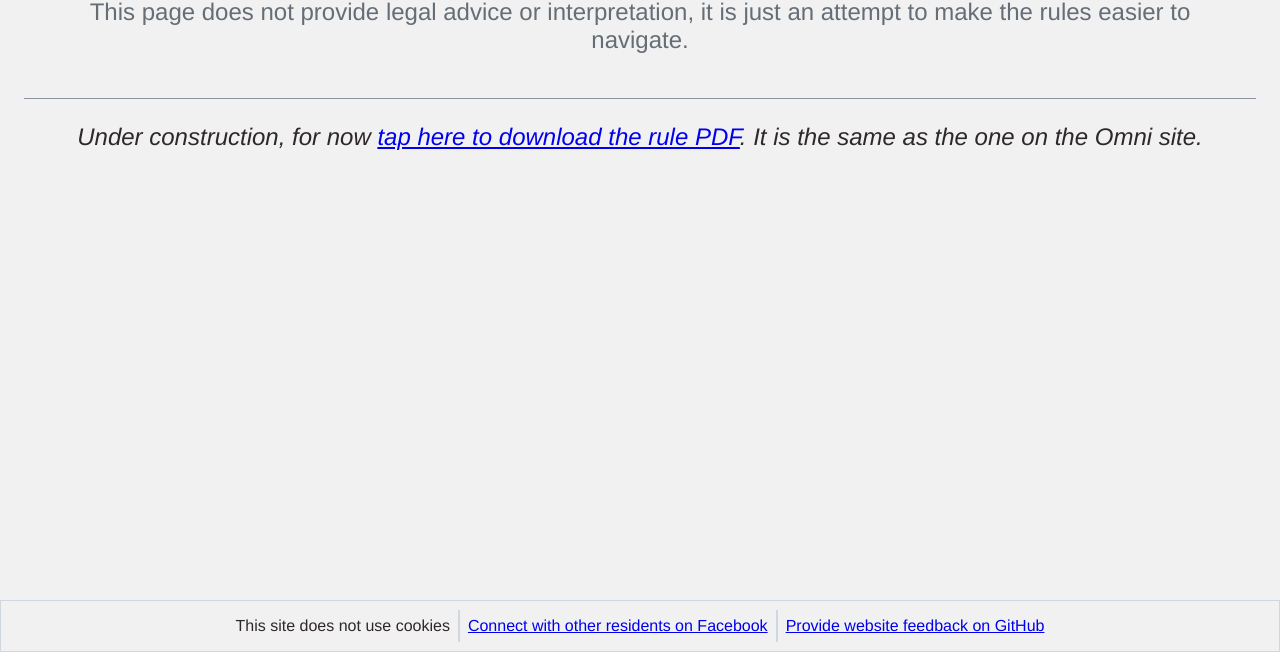
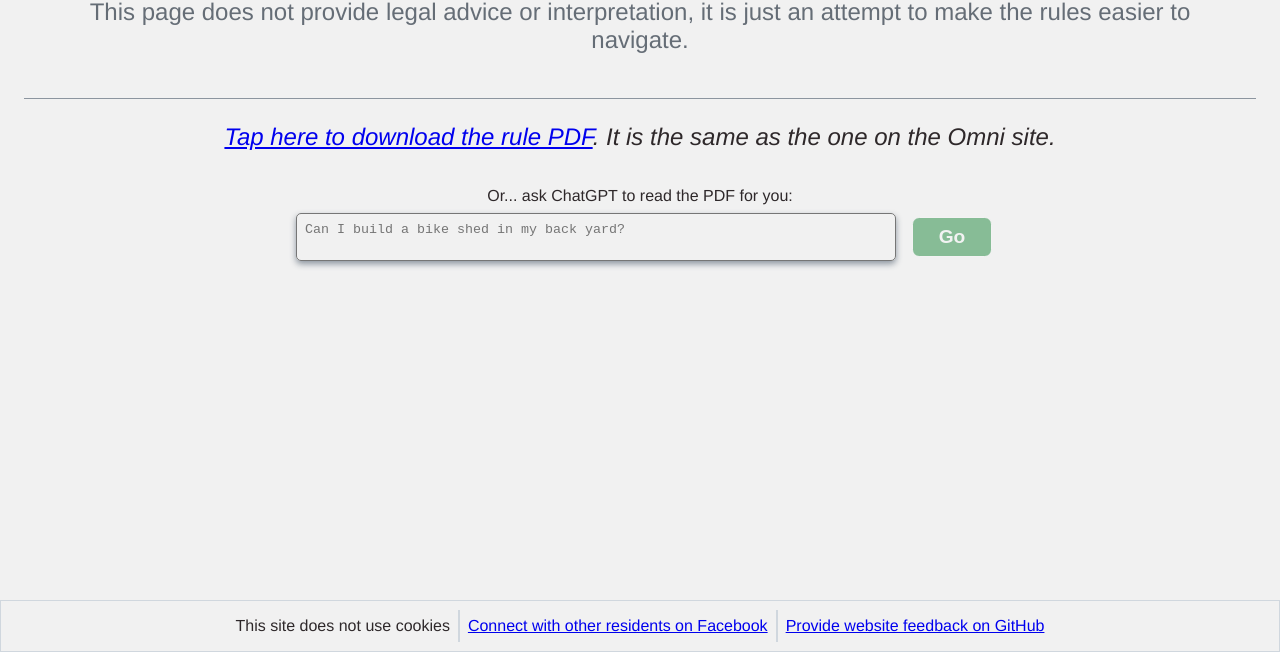
Before and after one commit to Sammons/streets-of-caledonia-info, a Gatsby site: page /hoa-rule-helper in a window 1280 px wide. Shown: the part 148-800 px from the top of the page. Built offline with nearby package versions, Linux system fonts and the light colour scheme; Gatsby itself is replaced by a stand-in of ours.

Commit message:
Add initial draft of bot

```diff
--- a/src/pages/hoa-rule-helper/index.tsx
+++ b/src/pages/hoa-rule-helper/index.tsx
@@ -38,22 +38,167 @@ const TopOfPageHeader = () => {
   </>
 }
 
+const StyledTextArea = styled.textarea(() => ({
+  backgroundColor: 'transparent',
+  width: '100%',
+  maxWidth: '600px',
+  resize: 'none',
+  padding: Spacing.S1,
+  margin: Spacing.S1,
+  borderRadius: '0.375em',
+  boxShadow: `${Colors.DarkerGrey} 0px 3px 6px 0px`,
+  outline: 'none'
+}))
+
+const StyledButton = styled.button(() => ({
+  backgroundColor: Colors.Green,
+  color: Colors.LighterGrey,
+  fontWeight: 'bold',
+  fontSize: '120%',
+  border: `1px solid ${Colors.LighterGrey}`,
+  borderRadius: '0.375em',
+  height: '40px',
+  width: '80px',
+  marginLeft: Spacing.S1,
+  ':hover': {
+    cursor: 'pointer'
+  },
+  ':active': {
+    opacity: '90%'
+  },
+  ':disabled': {
+    opacity: '50%'
+  }
+}))
+
+const SpinnerDiv = styled.div`
+    display: inline-block;
+    margin: ${Spacing.S2};
+    width: 50px;
+    height: 50px;
+    border: 3px solid rgba(200,200,200,.3);
+    border-radius: 50%;
+    border-top-color: green;
+    animation: spin 1s ease-in-out infinite;
+    -webkit-animation: spin 1s ease-in-out infinite;
+    @keyframes spin {
+      to { -webkit-transform: rotate(360deg); }
+    }
+    @-webkit-keyframes spin {
+      to { -webkit-transform: rotate(360deg); }
+    }
+`;
+
+const Spinner = () => {
+  return <SpinnerDiv />
+}
+
+const OutputTextStyled = styled.div(() => ({
+  fontSize: '120%',
+  border: `1px solid ${Colors.Grey}`,
+  borderRadius: '0.375em',
+  padding: Spacing.S1,
+  margin: Spacing.S1,
+  width: '100%',
+  maxWidth: '690px',
+  textAlign: 'left'
+}))
+
+const BotInteraction = () => {
+
+  const [textValue, setTextValue] = React.useState('');
+  const [running, setRunning] = React.useState(false);
+  const [botText, setBotText] = React.useState('')
+  const [botAnnotationText, setBotAnnotationText] = React.useState<{file_citation: {quote: string}}[]>([]);
+
+  const onClickSubmit = async () => {
+    try {
+      const key = 'UOU\x98Æ/\x05e\x99Ú@¨-}\x1FÕÊVS®r\x1BE»Ó%©\x03\x907'
+      setRunning(true);
+      const body = await fetch('https://uou4micg15.execute-api.us-east-1.amazonaws.com/Prod/ask-question', {
+        method: 'POST',
+        body: JSON.stringify({ message: textValue }),
+        headers: {
+          'Authorization': btoa(key),
+          'Content-Type': 'application/json'
+        },
+        mode: 'cors',
+        keepalive: true
+      });
+      const json = await body.json() as {
+        statusCode: number;
+        body: string;
+      };
+      const response = JSON.parse(json.body) as {
+        messages: {data:{
+          content: {text: {value: string; annotations: {file_citation: {quote: string}}[]}}[]
+        }[]}
+      }
+      console.log(response.messages.data[0].content[0].text)
+      setBotText(response.messages.data[0].content[0].text.value)
+      setBotAnnotationText(response.messages.data[0].content[0].text.annotations)
+
+
+    } catch (e) {
+      console.log('error', e)
+      setBotText('Failed, sorry, this is free after all!')
+    } finally {
+      setRunning(false);
+    }
+  }
+
+  return <><div style={{ width: '100%', display: 'flex', flexDirection: 'row', justifyContent: 'center', alignItems: 'center' }}>
+    <StyledTextArea id="formid" placeholder="Can I build a bike shed in my back yard?"
+      onKeyDown={(event) => {
+        if (event.key.toLowerCase() === 'enter') {
+          console.log('output')
+          event.preventDefault()
+          onClickSubmit().catch(() => { });
+        }
+      }}
+      onChange={(event) => setTextValue(event.target.value)} />
+
+
+    <div onClick={() => onClickSubmit().catch(() => { })}>
+      <StyledButton disabled={running || textValue.trim() == ''}>
+        Go
+      </StyledButton>
+    </div >
+  </div>
+    {running && <Spinner />}
+    {botText && <OutputTextStyled>{botText}</OutputTextStyled>}
+    <br/>
+    {botAnnotationText &&
+      botAnnotationText.map((annotation, i) => <OutputTextStyled key={i}><b>Annotation {i+1}:</b> {annotation.file_citation.quote}</OutputTextStyled>)
+    }
+  </>
+}
 
 const LandingPage: React.FC<PageProps> = () => {
+
   return <>
-    <HomeIcon/>
+    <HomeIcon />
     <TopOfPageHeader />
-    <h2 style={{textAlign: 'center', fontStyle: 'italic'}}>
-      Under construction, for now <a href="/ccersoc-2020-10-28.pdf">tap here to download the rule PDF</a>. It is the same as the one on the Omni site.
+    <h2 style={{ textAlign: 'center', fontStyle: 'italic' }}>
+      <a href="/ccersoc-2020-10-28.pdf">Tap here to download the rule PDF</a>. It is the same as the one on the Omni site.
     </h2>
-    <br/>
+    <br />
+    <br />
+    <div style={{ display: 'flex', flexDirection: 'column', alignItems: 'center' }}>
+      <label htmlFor="formid">
+        Or... ask ChatGPT to read the PDF for you:
+      </label>
+      <BotInteraction />
+    </div>
+
+    <br />
     <Footer />
   </>
 }
 
 export default LandingPage;
 export const Head: HeadFC = () => <>
-  <title>Streets of Caledonia Community Board Candidates</title>
-  <meta name="description" content="Index page with links to upcoming HOA candidates" />
+  <title>Streets of Caledonia Community HOA Rules</title>
+  <meta name="description" content="Index page with helper to navigate HOA rules" />
   <meta name="image" content="/soc.jpg" />
 </>
```
